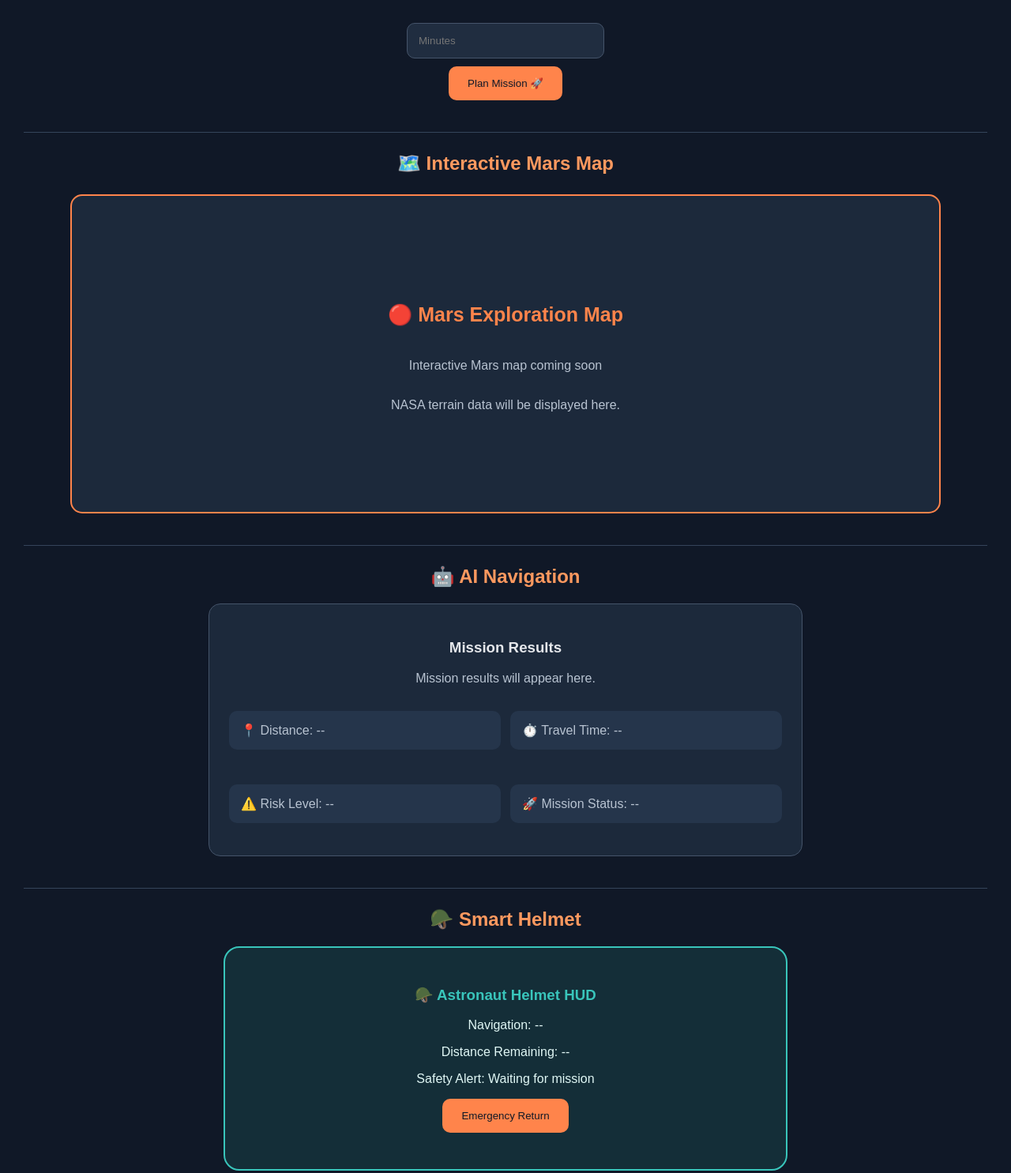
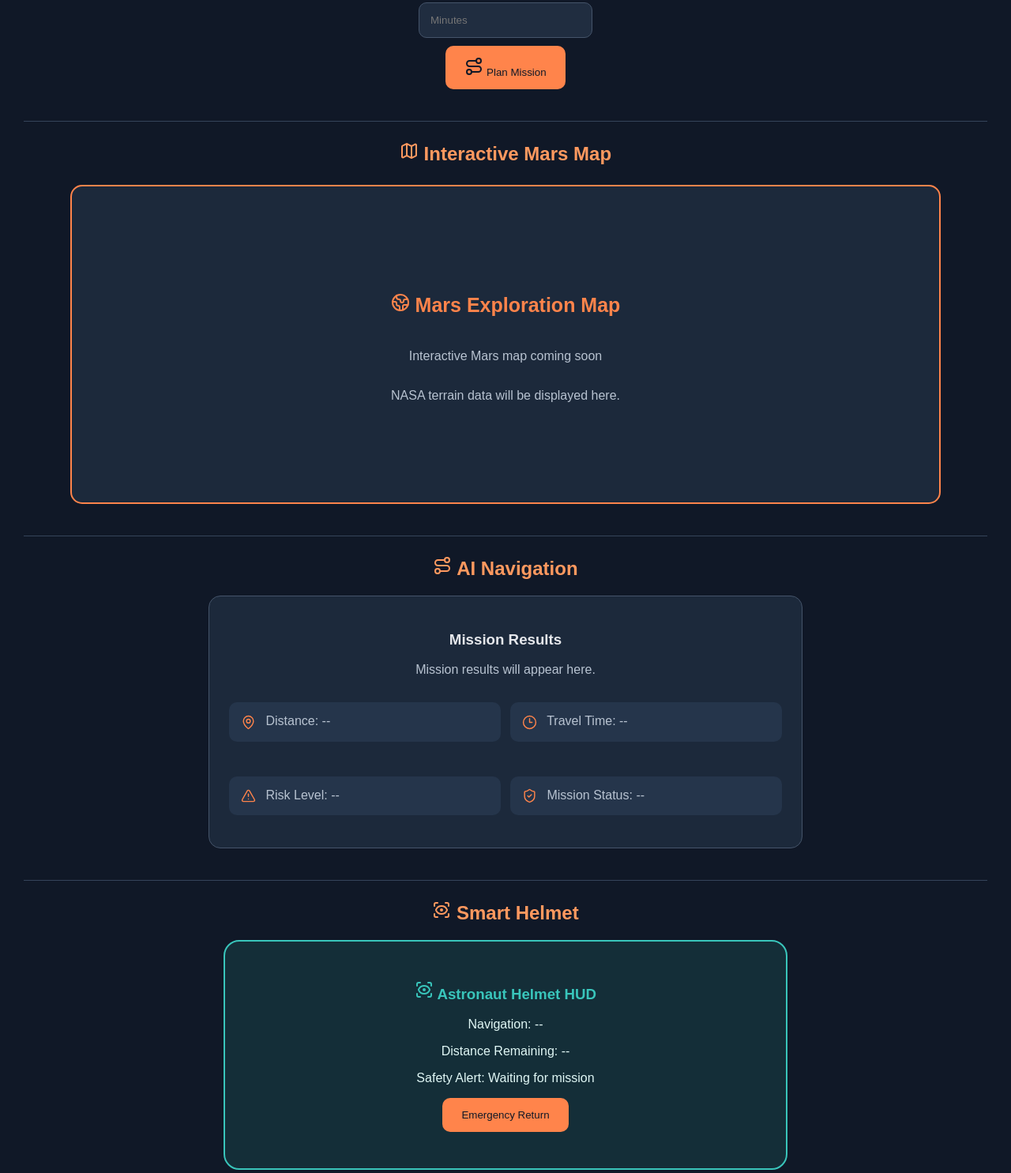
Before and after one commit to shahadalharbi70-cmd/marswalk-ai-navigator, a plain HTML site: page index.html in a window 1280 px wide. Shown: the part 529-2014 px from the top of the page at 79% size. Drawn offline with nearby package versions, Linux system fonts and the light colour scheme.

Commit message:
Add files via upload

```diff
--- a/index.html
+++ b/index.html
@@ -1,16 +1,23 @@
+
+</head>
 
 <!DOCTYPE html>
 <html lang="en">
+
 <head>
     <meta charset="UTF-8">
     <meta name="viewport" content="width=device-width, initial-scale=1.0">
     <title>MarsWalk AI Navigator</title>
     <link rel="stylesheet" href="style.css">
+
+    <script src="https://unpkg.com/lucide@0.468.0/dist/umd/lucide.min.js"></script>
 </head>
 
 <body>
 
-    <h1>🚀 MarsWalk AI Navigator</h1>
+
+<h1><i data-lucide="orbit"></i> MarsWalk AI Navigator</h1>
+
     <p>Explore Mars. Return Safely.</p>
 
     <h2>Mission Planner</h2>
@@ -31,14 +38,18 @@
            min="1" placeholder="Minutes">
 
     <br>
-    <button id="planButton">Plan Mission 🚀</button>
+    <button id="planButton">
+    <i data-lucide="route"></i> Plan Mission
+</button>
 
 
-<h2>🗺️ Interactive Mars Map</h2>
+<h2><i data-lucide="map"></i> Interactive Mars Map</h2>
 
 <div id="mars-map">
     <div class="map-placeholder">
-        <h3>🔴 Mars Exploration Map</h3>
+
+<h3><i data-lucide="globe-2"></i> Mars Exploration Map</h3>
+
         <p>Interactive Mars map coming soon</p>
         <p>NASA terrain data will be displayed here.</p>
     </div>
@@ -46,26 +57,33 @@
 
 
 
-<h2>🤖 AI Navigation</h2>
+<h2><i data-lucide="route"></i> AI Navigation</h2>
 
 <div class="navigation-panel">
     <h3>Mission Results</h3>
     <p id="result">Mission results will appear here.</p>
 
     <div class="navigation-details">
-        <p>📍 Distance: <span id="distance">--</span></p>
-        <p>⏱️ Travel Time: <span id="travel-time">--</span></p>
-        <p>⚠️ Risk Level: <span id="risk-level">--</span></p>
-        <p>🚀 Mission Status: <span id="mission-status">--</span></p>
+
+<p><i data-lucide="map-pin"></i> Distance: <span id="distance">--</span></p>
+
+<p><i data-lucide="clock-3"></i> Travel Time: <span id="travel-time">--</span></p>
+
+<p><i data-lucide="alert-triangle"></i> Risk Level: <span id="risk-level">--</span></p>
+
+<p><i data-lucide="shield-check"></i> Mission Status: <span id="mission-status">--</span></p>
+
     </div>
 </div>
 
 
 
-<h2>🪖 Smart Helmet</h2>
+<h2><i data-lucide="scan-eye"></i> Smart Helmet</h2>
 
 <div id="helmet-view">
-    <h3>🪖 Astronaut Helmet HUD</h3>
+
+<h3><i data-lucide="scan-eye"></i> Astronaut Helmet HUD</h3>
+
     <p>Navigation: <span id="helmet-direction">--</span></p>
     <p>Distance Remaining: <span id="helmet-distance">--</span></p>
     <p>Safety Alert: <span id="helmet-alert">Waiting for mission</span></p>
@@ -76,7 +94,14 @@
 </div>
 
 
-    <script src="app.js"></script>
+
+<script src="app.js"></script>
+
+<script>
+    if (window.lucide) {
+        lucide.createIcons();
+    }
+</script>
 
 </body>
 </html>
--- a/style.css
+++ b/style.css
@@ -132,3 +132,18 @@ button {
 #helmet-view p {
     color: #e0f7f5;
 }
+
+/* Navigation Card Icons */
+
+.navigation-details svg {
+    width: 19px;
+    height: 19px;
+    vertical-align: middle;
+    margin-right: 8px;
+    stroke: #ff844b;
+    stroke-width: 1.8;
+}
+
+#helmet-view h3 svg {
+    stroke: #39c5bb;
+}
```
